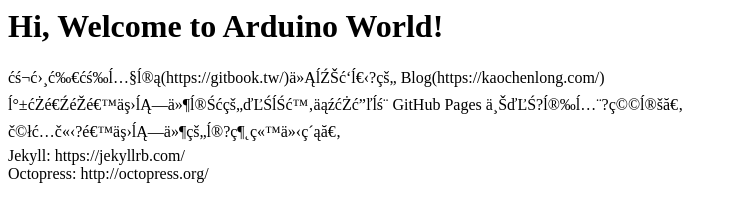
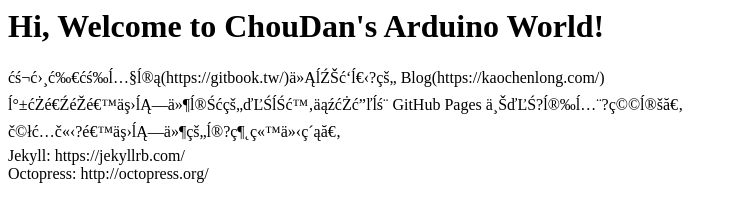
Before and after one commit to HuangPeiCheng/Arduino, a plain HTML site: page index.html in a window 1280 px wide. Shown: the whole page, without its empty margins (0-737 px from the left). Drawn offline with Linux system fonts and the light colour scheme.

Commit message:
Add ChouDan''s name

```diff
--- a/index.html
+++ b/index.html
@@ -7,7 +7,7 @@
   <title>Arduino</title>
   </head>
   <body>
-    <h1>Hi, Welcome to Arduino World!</h1>
+    <h1>Hi, Welcome to ChouDan's Arduino World!</h1>
     本書所有內容(https://gitbook.tw/)以及我個?的 Blog(https://kaochenlong.com/)<br/>
     就是透過這些套件完成的，同時也是放在 GitHub Pages 上，?安全?穩定。<br/>
     詳情請?這些套件的官?網站介紹。<br/>
```
